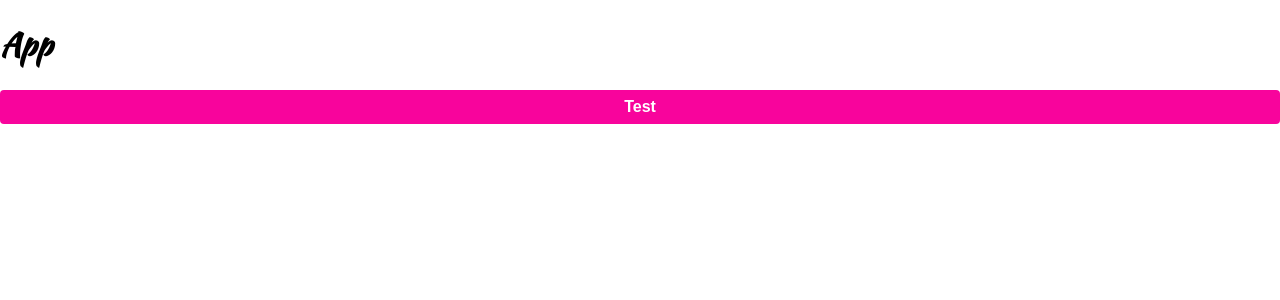
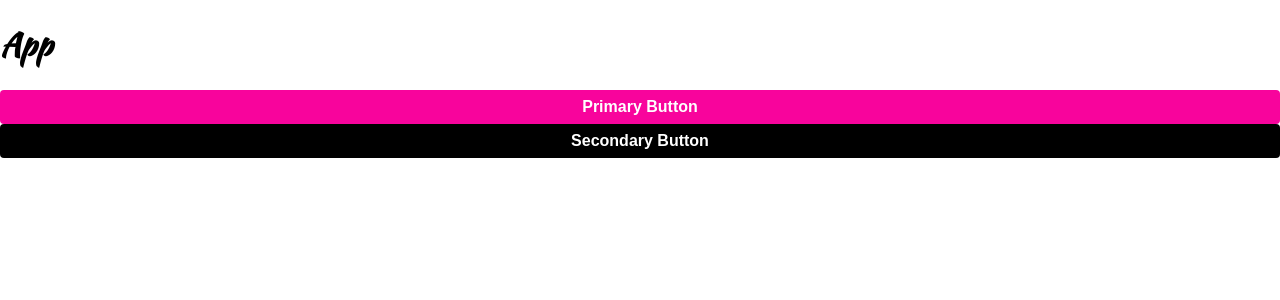
Before and after one commit to Byancaam/react-styled-components, a React (Create React App) app: page / in a window 1280 px wide. Shown: the top 300 px of the page. Built offline with nearby package versions, Linux system fonts and the light colour scheme.

Commit message:
feat: Passing information Through props in styled-components

```diff
--- a/src/components/App.js
+++ b/src/components/App.js
@@ -14,9 +14,10 @@ const GlobalStyle = createGlobalStyle`
 function App() {
   return (
     <>
-      <GlobalStyle/>
+      <GlobalStyle />
       <h1>App</h1>
-      <Button>Test</Button>
+      <Button>Primary Button</Button>
+      <Button secondary>Secondary Button</Button>
     </>
   );
 }
--- a/src/components/common/Button.js
+++ b/src/components/common/Button.js
@@ -2,7 +2,7 @@ import styled from 'styled-components';
 
 const Button = styled.button`
   color: white;
-  background: #f8049c;
+  background: ${props => props.secondary ? 'black' : '#f8049c'};
   font-weight:bold;
   padding: 8px;
   border-radius: 4px;
```
